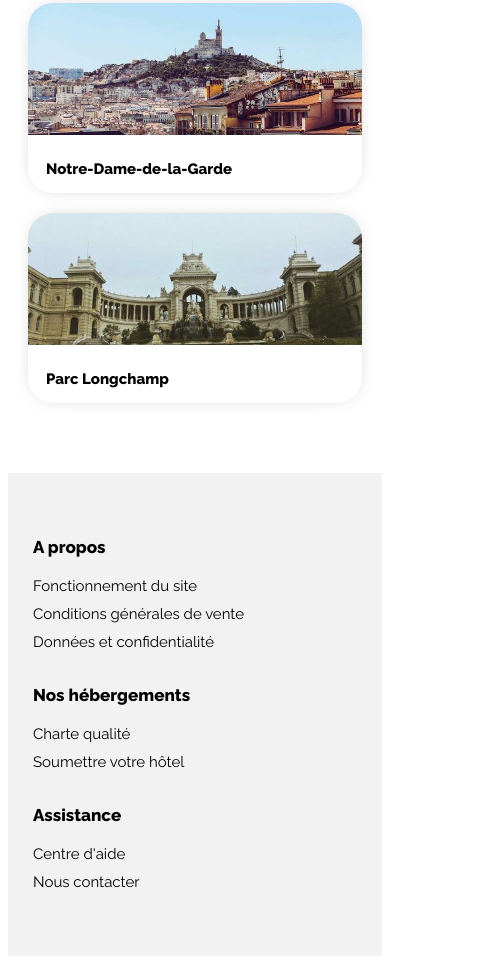
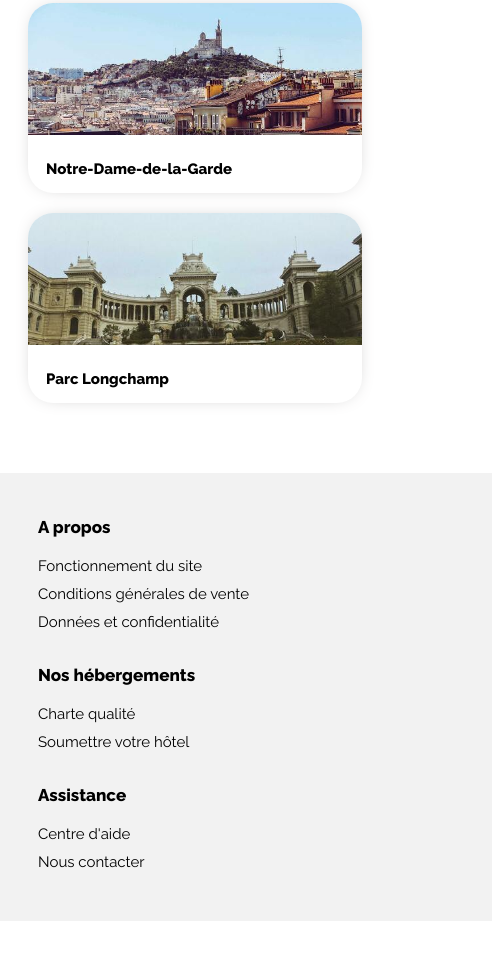
Before and after one commit to MarionCd/MarionCarraud_2_14072021, a plain HTML site: page index.html in a window 390 px wide. Shown: the part 3617-4581 px from the top of the page, 492 px wide, since content can reach past the window. After the commit the page ends 4546 px from the top, so only its background shows below. Drawn offline with Linux system fonts and the light colour scheme.

Commit message:
correction footer mobile

```diff
--- a/styles.css
+++ b/styles.css
@@ -721,13 +721,9 @@ footer #marge{
 
     footer{
         margin-top:50px;
-        width:auto;
+        width:100%;
         flex-direction:column;
-        padding-top:50px;
-        padding-left:25px;
-        padding-bottom:45px;
-        margin-left:0px;
-        margin-right:0px;
+        padding: 30px 80px 30px 80px;
 
     }
 
@@ -865,8 +861,7 @@ footer #marge{
         display:none;
     }
     footer{
-        margin-left:0px;
-        margin-right:0px;
+        padding: 30px 80px 30px 80px;
     }
 }
 
```
